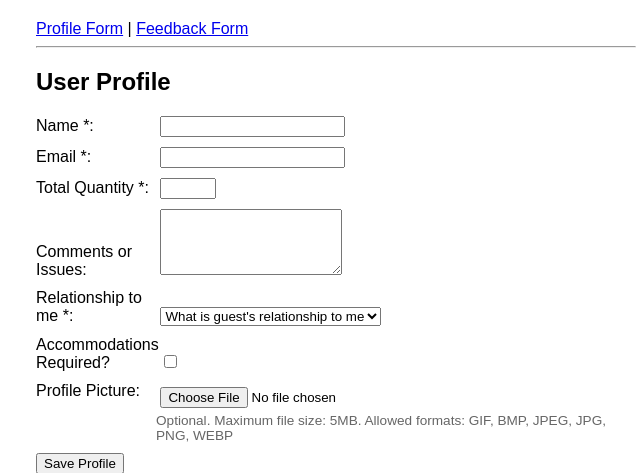
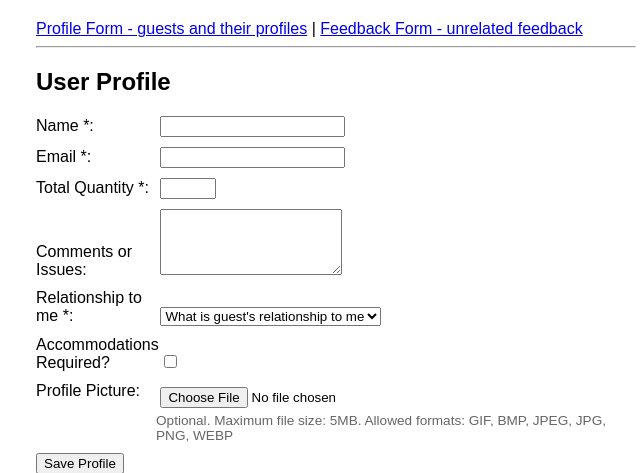
Before and after one commit to jirsha/Guest--Forms-Application---addJS, a Flask app: page /profile in a window 1280 px wide. Shown: the top 473 px of the page, without its empty margins (304-944 px from the left). Run offline with Flask 3, Linux system fonts and the light colour scheme; some libraries are stand-ins or nearby versions.

Commit message:
Changed wording of links

```diff
--- a/Templates/base.html
+++ b/Templates/base.html
@@ -6,8 +6,8 @@
 </head>
 <body>
     <nav>
-        <a href="{{ url_for('profile') }}">Profile Form</a> |
-        <a href="{{ url_for('feedback') }}">Feedback Form</a>
+        <a href="{{ url_for('profile') }}">Profile Form - guests and their profiles</a> |
+        <a href="{{ url_for('feedback') }}">Feedback Form - unrelated feedback</a>
     </nav>
     <hr>
     {% block content %}{% endblock %}
```
